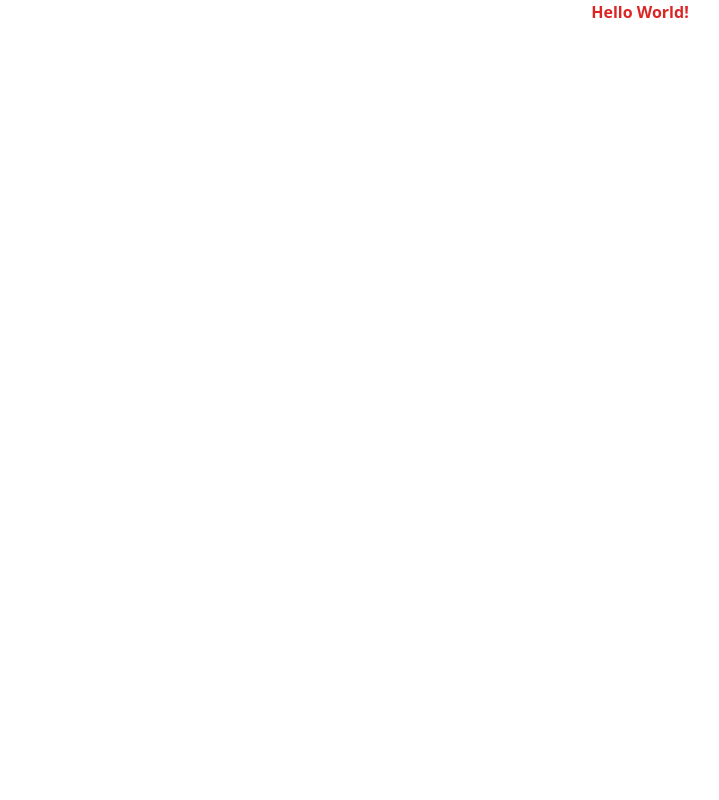
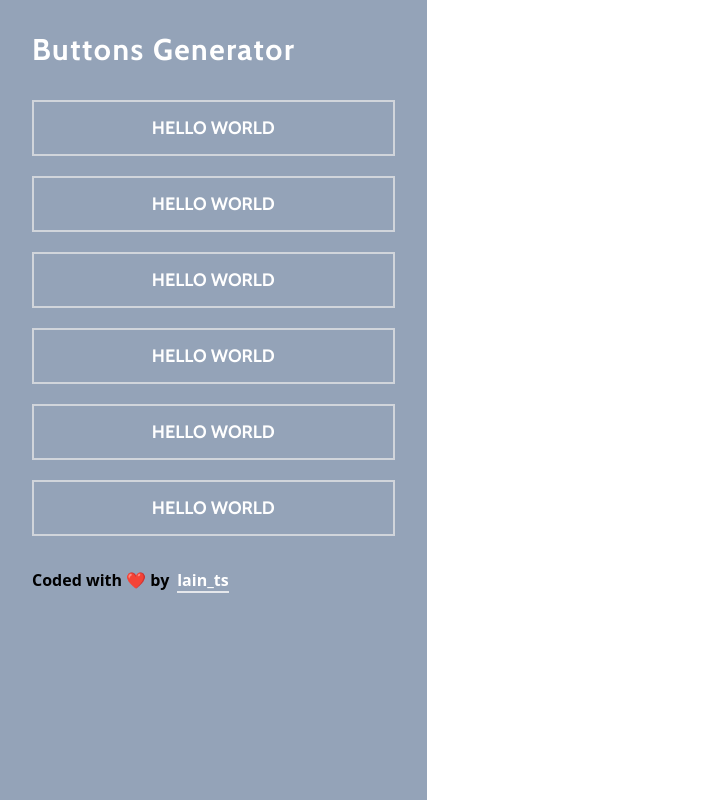
Before and after one commit to Parajulibkrm/buttons-generator, a React (Vite) app: page / in a window 1280 px wide. Shown: the whole page, without its empty margins (0-719 px from the left). Built offline with nearby package versions, Linux system fonts and the light colour scheme.

Commit message:
styled options

```diff
--- a/index.html
+++ b/index.html
@@ -4,10 +4,10 @@
     <meta charset="UTF-8" />
     <link rel="icon" type="image/svg+xml" href="/vite.svg" />
     <meta name="viewport" content="width=device-width, initial-scale=1.0" />
-    <title>Vite + React + TS</title>
+    <link href="https://fonts.googleapis.com/css2?family=Cabin:wght@400;500;600;700&display=swap" rel="stylesheet">
+    <title>Buttons Generator</title>
   </head>
   <body>
-    <div id="root"></div>
     <script type="module" src="/src/main.tsx"></script>
   </body>
 </html>
--- a/src/App.tsx
+++ b/src/App.tsx
@@ -1,7 +1,10 @@
 import './index.css'
+import { Options } from './components/options/Options'
 
 export const App = ():JSX.Element => {
   return (
-    <h1 className="text-center text-red-600 font-bold">Hello World!</h1>
+    <div className="h-screen w-full flex">
+      <Options />
+    </div>
   )
 }
--- /dev/null
+++ b/src/components/options/Options.tsx
@@ -0,0 +1,29 @@
+export const Options = ():JSX.Element => {
+    return (
+        <nav className="w-1/3 p-8 bg-slate-400">
+
+            <h1 className="text-3xl tracking-wider font-bold font-display text-white">Buttons Generator</h1>
+
+            <div className="my-8">
+                <ul className="flex flex-col items-center space-y-5 list-none">
+                    <li className="items__list">HELLO WORLD</li>
+                    <li className="items__list">HELLO WORLD</li>
+                    <li className="items__list">HELLO WORLD</li>
+                    <li className="items__list">HELLO WORLD</li>
+                    <li className="items__list">HELLO WORLD</li>
+                    <li className="items__list">HELLO WORLD</li>
+                </ul>
+            </div>
+
+            <div className="mt-4">
+                <span className="font-bold">
+                    Coded with ❤ by
+                    <a className="ml-2 text-white border-b-2 transition-all duration-300 hover:border-transparent hover:text-black" href="https://github.com/laindomJS" target="_blank">
+                        lain_ts
+                    </a>
+                </span>
+            </div>
+
+        </nav>
+    )
+}
--- a/src/index.css
+++ b/src/index.css
@@ -1,3 +1,7 @@
 @tailwind base;
 @tailwind components;
 @tailwind utilities;
+
+.items__list {
+  @apply border-2 border-gray-300 w-full text-center p-3 font-bold text-white font-display text-lg transition-all duration-300 cursor-pointer hover:scale-90 hover:shadow-lg;
+}
--- a/src/main.tsx
+++ b/src/main.tsx
@@ -2,7 +2,7 @@ import React from "react";
 import ReactDOM from "react-dom/client";
 import { App } from "./App";
 
-ReactDOM.createRoot(document.getElementById("root") as HTMLElement).render(
+ReactDOM.createRoot(document.querySelector("body") as HTMLElement).render(
   <React.StrictMode>
     <App />
   </React.StrictMode>
--- a/tailwind.config.cjs
+++ b/tailwind.config.cjs
@@ -5,7 +5,11 @@ module.exports = {
     "./src/**/*.{js,ts,jsx,tsx}",
   ],
   theme: {
-    extend: {},
+    extend: {
+      fontFamily: {
+        'display': "'Cabin', sans-serif",
+      }
+    },
   },
   plugins: [],
 }
```
